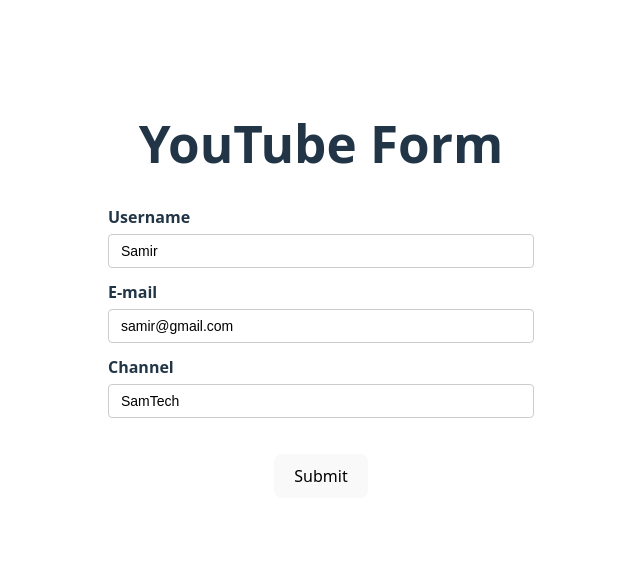
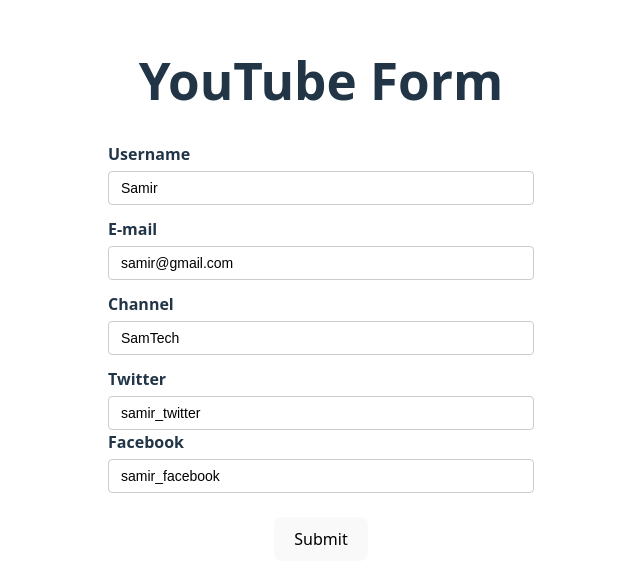
Before and after one commit to sa-mamun/react-hook-form-demo, a React (Vite) app: page / in a window 1280 px wide. Shown: the part 111-694 px from the top of the page, without its empty margins (319-959 px from the left). Built offline with nearby package versions, Linux system fonts and the light colour scheme.

Commit message:
nested object

```diff
--- a/src/components/YouTubeForm.tsx
+++ b/src/components/YouTubeForm.tsx
@@ -5,6 +5,10 @@
     username: string;
     email: string;
     channel: string;
+    social: {
+        twitter: string;
+        facebook: string;
+    }
 };
 
 const YouTubeForm = () => {
@@ -13,7 +17,11 @@
         defaultValues: {
             username: "Samir",
             email: "samir@gmail.com",
-            channel: "SamTech"
+            channel: "SamTech",
+            social: {
+                twitter: "samir_twitter",
+                facebook: "samir_facebook"
+            }
         }
     });
     const { register, control, handleSubmit, formState } = form;
@@ -64,7 +72,13 @@
                 <input type="text" id="channel" {...register("channel", {
                     required: 'Channel is required'
                 })} />
-                <p className="error">{errors.channel?.message}</p><br />
+                <p className="error">{errors.channel?.message}</p>
+
+                <label htmlFor="twitter">Twitter</label>
+                <input type="text" id="twitter" {...register("social.twitter")} />
+
+                <label htmlFor="facebook">Facebook</label>
+                <input type="text" id="facebook" {...register("social.facebook")} /><br />
 
                 <button>Submit</button>
             </form>
```
